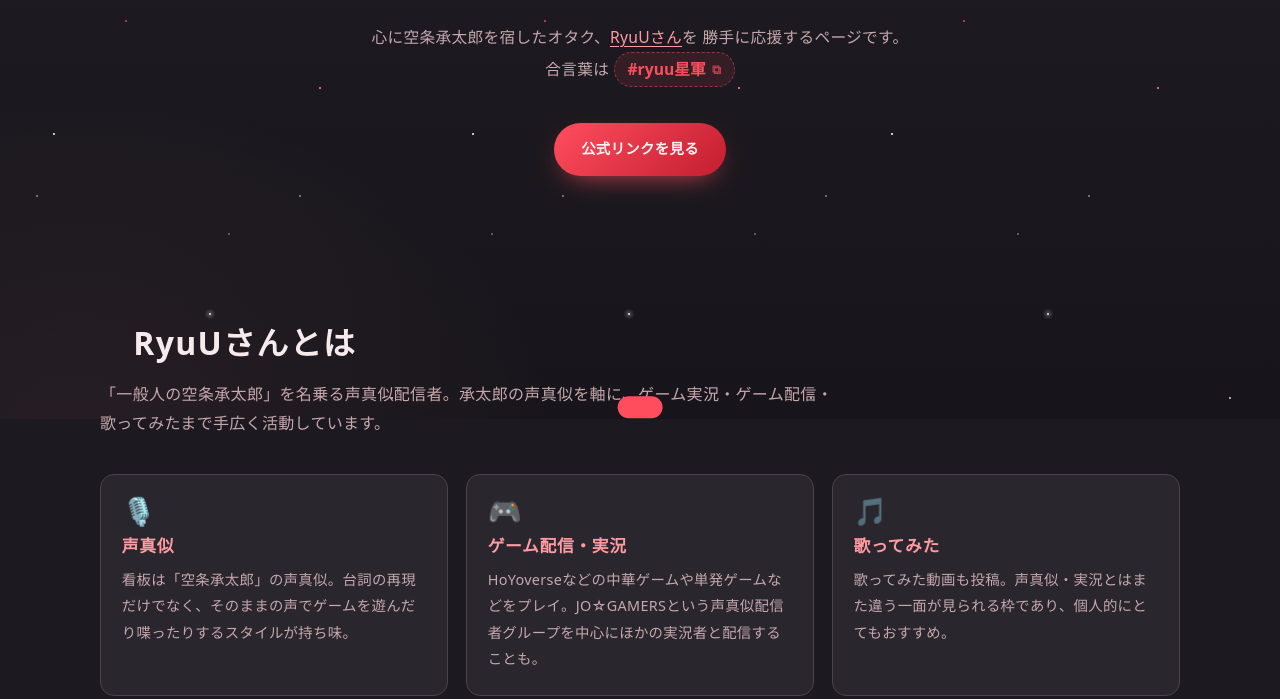
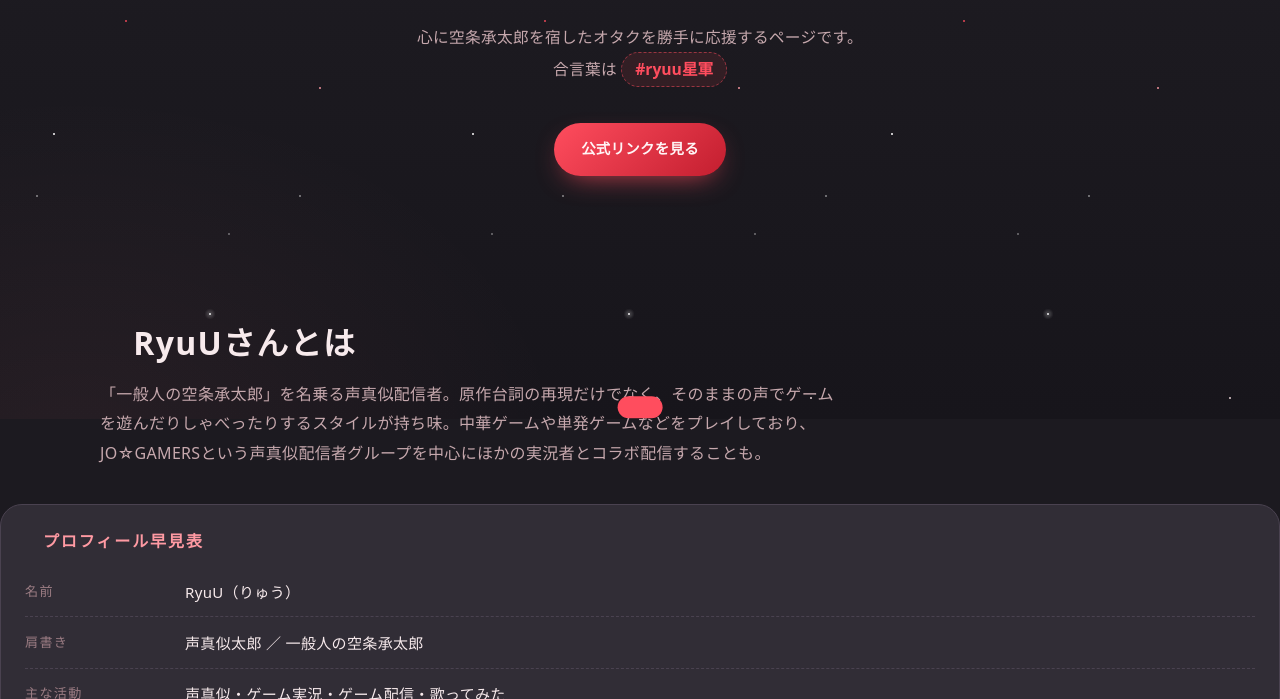
Before and after one commit to chr2808480/supporting_ryuu_movie, a plain HTML site: page index.html in a window 1280 px wide. Shown: the part 381-1080 px from the top of the page. Drawn offline with Linux system fonts and the light colour scheme.

Commit message:
Revise text in index.html for better readability
Updated text content for clarity and conciseness.

```diff
--- a/index.html
+++ b/index.html
@@ -57,9 +57,8 @@
         <span class="hero-title-sub">非公式ファンクラブ</span>
       </h1>
       <p class="hero-lead">
-        心に空条承太郎を宿したオタク、<a href="https://x.com/RyuU_Movie" target="_blank" rel="noopener">RyuUさん</a>を
-        勝手に応援するページです。<br>
-        合言葉は <button class="tag-copy" data-tag="#ryuu星軍" type="button">#ryuu星軍 <span class="tag-copy-ico" aria-hidden="true">⧉</span></button>
+        心に空条承太郎を宿したオタクを勝手に応援するページです。<br>
+        合言葉は <button class="tag-copy" data-tag="#ryuu星軍" type="button">#ryuu星軍</button>
       </p>
       <div class="hero-cta">
         <a class="btn btn-primary" href="#profile">公式リンクを見る</a>
@@ -71,26 +70,9 @@
     <div class="wrap">
       <h2 class="section-title">　RyuUさんとは</h2>
       <p class="section-lead">
-        「一般人の空条承太郎」を名乗る声真似配信者。承太郎の声真似を軸に、ゲーム実況・ゲーム配信・歌ってみたまで手広く活動しています。
+        「一般人の空条承太郎」を名乗る声真似配信者。原作台詞の再現だけでなく、そのままの声でゲームを遊んだりしゃべったりするスタイルが持ち味。中華ゲームや単発ゲームなどをプレイしており、JO☆GAMERSという声真似配信者グループを中心にほかの実況者とコラボ配信することも。
       </p>
-
-      <div class="grid grid-3">
-        <article class="card">
-          <div class="card-ico" aria-hidden="true">🎙️</div>
-          <h3>声真似</h3>
-          <p>看板は「空条承太郎」の声真似。台詞の再現だけでなく、そのままの声でゲームを遊んだり喋ったりするスタイルが持ち味。</p>
-        </article>
-        <article class="card">
-          <div class="card-ico" aria-hidden="true">🎮</div>
-          <h3>ゲーム配信・実況</h3>
-          <p>HoYoverseなどの中華ゲームや単発ゲームなどをプレイ。JO☆GAMERSという声真似配信者グループを中心にほかの実況者と配信することも。</p>
-        </article>
-        <article class="card">
-          <div class="card-ico" aria-hidden="true">🎵</div>
-          <h3>歌ってみた</h3>
-          <p>歌ってみた動画も投稿。声真似・実況とはまた違う一面が見られる枠であり、個人的にとてもおすすめ。</p>
-        </article>
-      </div>
+    </div>
 
       <!-- ===== プロフィール早見表（公式リンク・活動の歩みを統合） ===== -->
       <div class="profile-block" id="profile">
@@ -148,7 +130,7 @@
                 <li><span class="ms-date">2024.03.30</span><span>チャンネル登録者 100人</span></li>
                 <li><span class="ms-date">2024.09.15</span><span>1,000人</span></li>
                 <li><span class="ms-date">2025.01.12</span><span>5,000人</span></li>
-                <li class="is-highlight"><span class="ms-date">2025.01.25</span><span>10,000人</span></li>
+                <li><span class="ms-date">2025.01.25</span><span>10,000人</span></li>
                 <li class="is-now"><span class="ms-date">now</span><span>絶賛活動中。続きはあなたの目で</span></li>
               </ul>
             </dd>
@@ -164,7 +146,7 @@
   <section id="join" class="section section-alt">
     <div class="wrap">
       <h2 class="section-title">　入軍案内</h2>
-      <p class="section-lead">好きだと思った時点で、あなたは既に ryuu星軍 ！</p>
+      <p class="section-lead">「好きだ」と心の中で思ったなら、その時すでに入軍手続きは終わっている。</p>
 
       <ol class="steps">
         <li class="step">
@@ -204,22 +186,22 @@
   <section id="manners" class="section">
     <div class="wrap">
       <h2 class="section-title">　軍の作法</h2>
-      <p class="section-lead">推しを守るもの、それはファンの振る舞い。楽しく応援するための、ゆるい約束ごと一覧。</p>
+      <p class="section-lead">推しを守るもの、それはファンの振る舞い。楽しく応援するための、ゆるい約束。</p>
 
       <div class="grid grid-2">
         <article class="rule rule-do">
-          <h3>○ やっていこう</h3>
+          <h3>　○ やっていこう</h3>
           <ul>
             <li>公式チャンネルで観る・登録する・高評価する</li>
             <li>感想は <strong>#ryuu星軍</strong> を付けて発信する</li>
             <li>ファンアートは「自分で描いたもの」を投稿する</li>
-            <li>毎回概要欄をきちんと最後まで読む</li>
+            <li>なるべく、毎回概要欄を読む</li>
             <li>配信中のコメントは配信の流れを尊重する</li>
             <li>新規の人をそっと歓迎するムードをつくる</li>
           </ul>
         </article>
         <article class="rule rule-dont">
-          <h3>× やめておこう</h3>
+          <h3>　× やめておこう</h3>
           <ul>
             <li>動画・配信の無断転載、切り抜きの無断収益化</li>
             <li>他の配信者・声真似主との比較や、貶める言い方</li>
```
